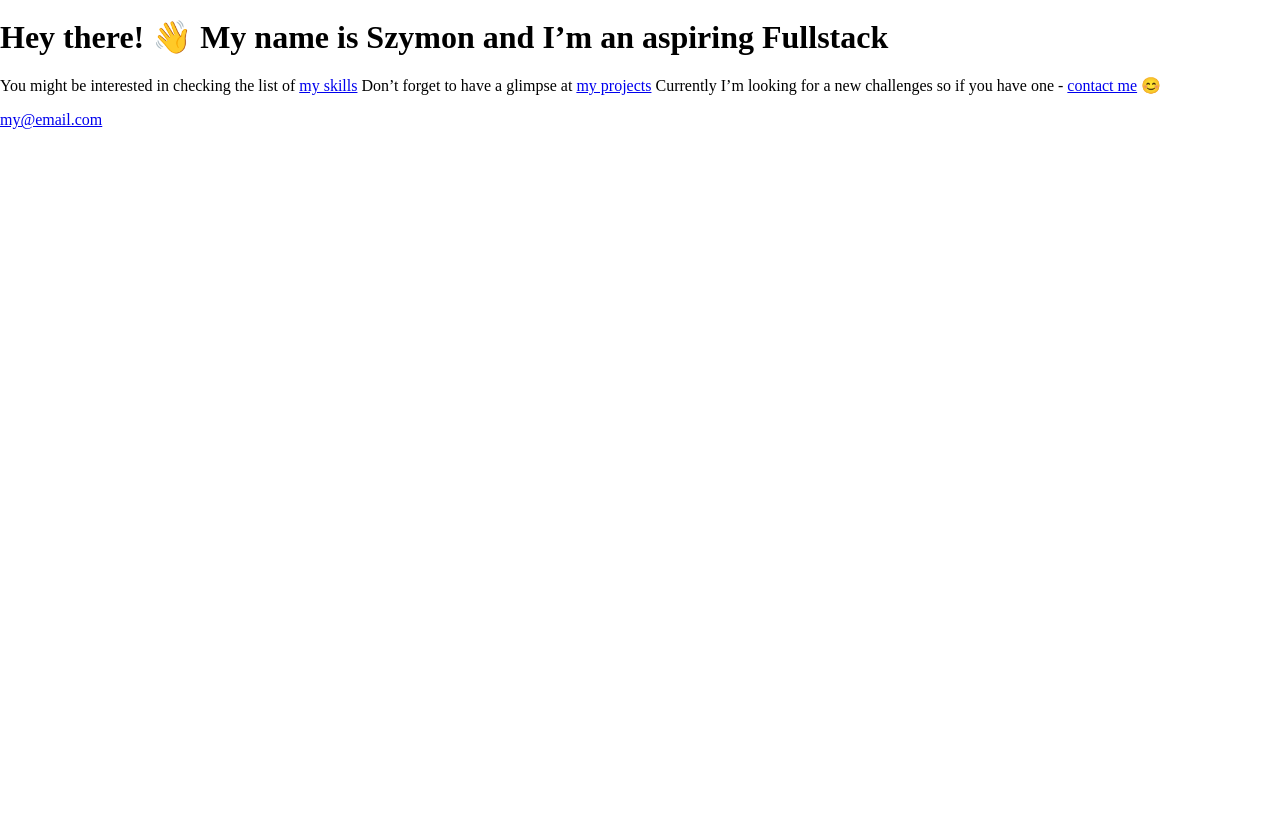
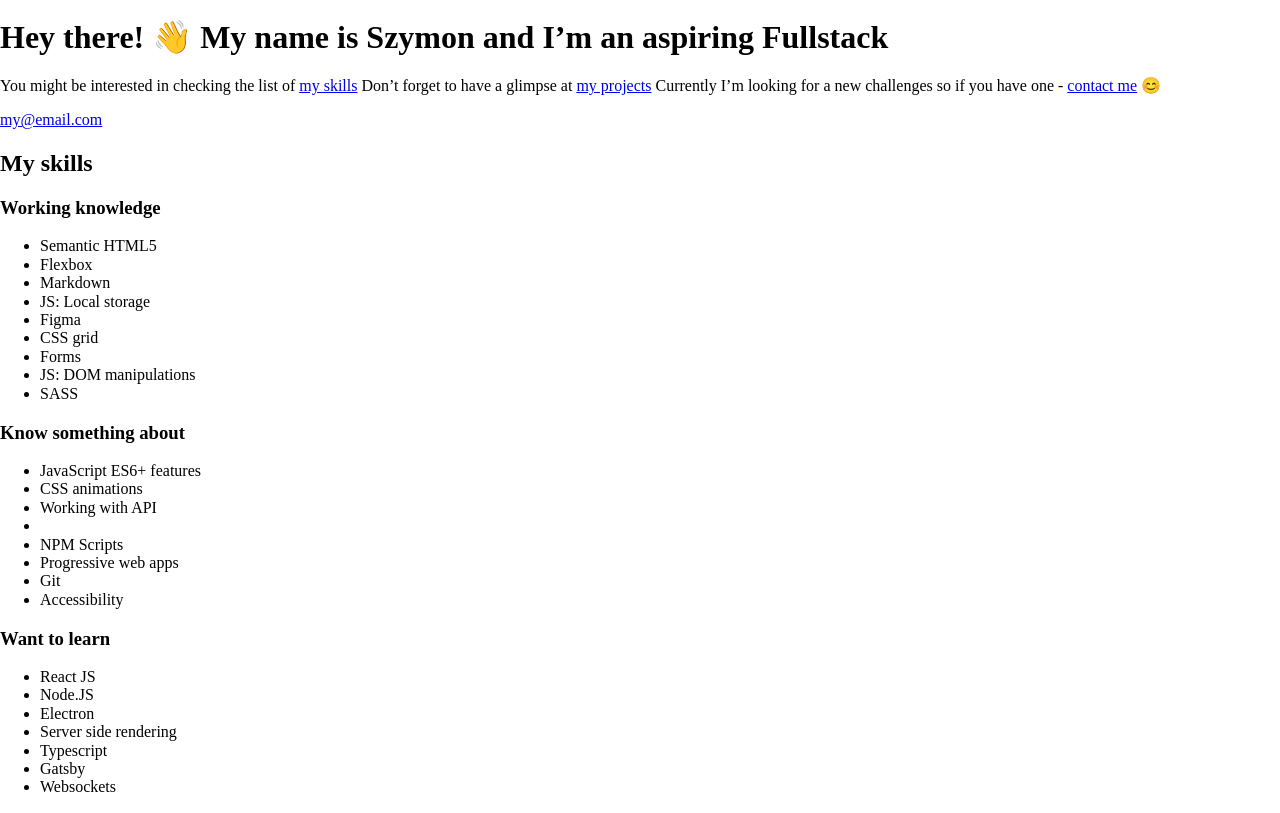
Before and after one commit to Klewerro/Klewerro.github.io, a website: page src/content/index.html in a window 1280 px wide. Shown: the part 21-834 px from the top of the page. Before the commit the page ends 800 px from the top, so only its background shows below. Drawn offline with nearby package versions, Linux system fonts and the light colour scheme; files that its build step writes are made by us from their sources.

Commit message:
Skills section markup

```diff
--- a/src/content/index.html
+++ b/src/content/index.html
@@ -14,11 +14,52 @@
       <section class="about">
         <img class="about__image" src="" alt="my picture"/>
         <h1 class="about__title">Hey there! 👋 My name is Szymon and I’m an aspiring Fullstack</h1>
-        <p class="about__description">You might be interested in checking the list of <a class="about__link" href="#">my skills</a> Don’t forget to have a glimpse at <a class="about__link" href="#">my projects</a> Currently I’m looking for a new challenges so if you have one - <a class="about__link" href="#">contact me</a> 😊</p>
+        <p class="about__description">You might be interested in checking the list of <a class="about__link" href="#my-skills">my skills</a> Don’t forget to have a glimpse at <a class="about__link" href="#">my projects</a> Currently I’m looking for a new challenges so if you have one - <a class="about__link" href="#">contact me</a> 😊</p>
         <a class="about__contact" href="mailto:my@email.com">my@email.com</a>
       </section>
 
-      <section class="skills"></section>
+      <section id="my-skills" class="skills">
+        <h2 class="skills__title">My skills</h2>
+        <section class="skills-list">
+          <h3 class="skills-list__title">Working knowledge</h3>
+          <ul class="skills-list__list">
+            <li class="skills-list__item">Semantic HTML5</li>
+            <li class="skills-list__item">Flexbox</li>
+            <li class="skills-list__item">Markdown</li>
+            <li class="skills-list__item">JS: Local storage</li>
+            <li class="skills-list__item">Figma</li>
+            <li class="skills-list__item">CSS grid</li>
+            <li class="skills-list__item">Forms</li>
+            <li class="skills-list__item">JS: DOM manipulations</li>
+            <li class="skills-list__item">SASS</li>
+          </ul>
+        </section>
+        <section class="skills-list">
+          <h3 class="skills-list__title">Know something about</h3>
+          <ul class="skills-list__list">
+            <li class="skills-list__item">JavaScript ES6+ features</li>
+            <li class="skills-list__item">CSS animations</li>
+            <li class="skills-list__item">Working with API<li>
+            <li class="skills-list__item">NPM Scripts</li>
+            <li class="skills-list__item">Progressive web apps</li>
+            <li class="skills-list__item">Git</li>
+            <li class="skills-list__item">Accessibility</li>
+          </ul>
+        </section>
+        <section class="skills-list">
+          <h3 class="skills-list__title">Want to learn</h3>
+          <ul class="skills-list__list">
+            <li class="skills-list__item">React JS</li>
+            <li class="skills-list__item">Node.JS</li>
+            <li class="skills-list__item">Electron</li>
+            <li class="skills-list__item">Server side rendering</li>
+            <li class="skills-list__item">Typescript</li>
+            <li class="skills-list__item">Gatsby</li>
+            <li class="skills-list__item">Websockets</li>
+          </ul>
+        </section>
+      </section>
+
     </main>
 
 
```
